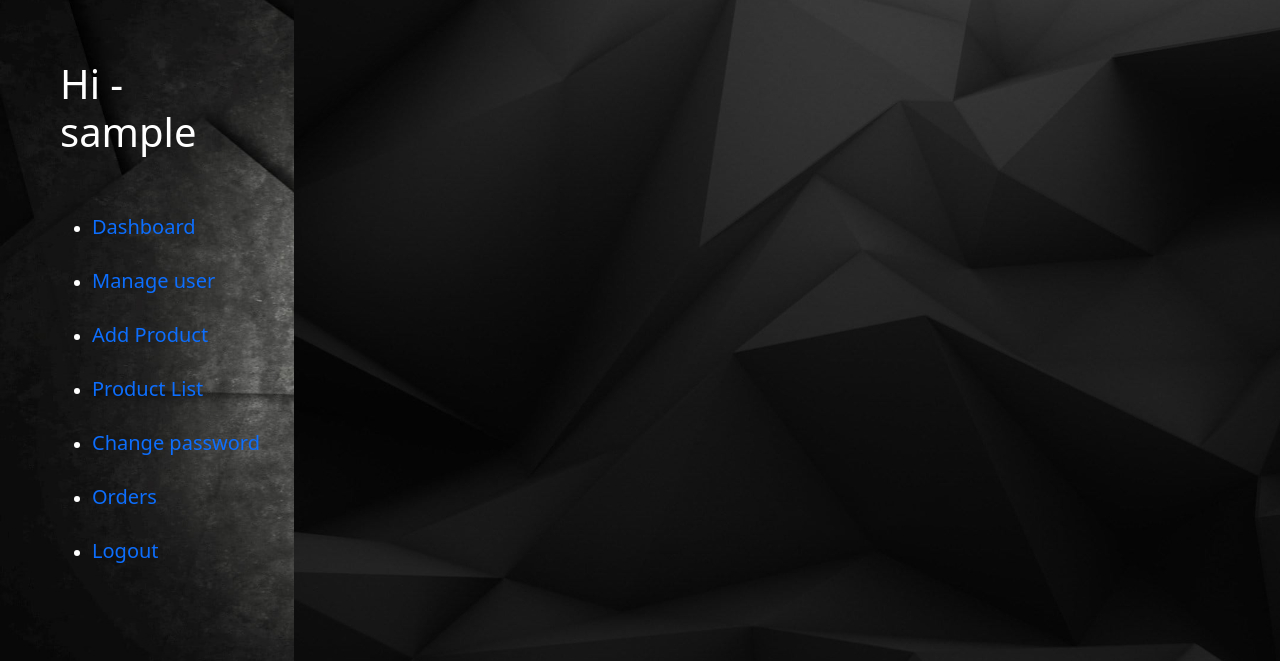
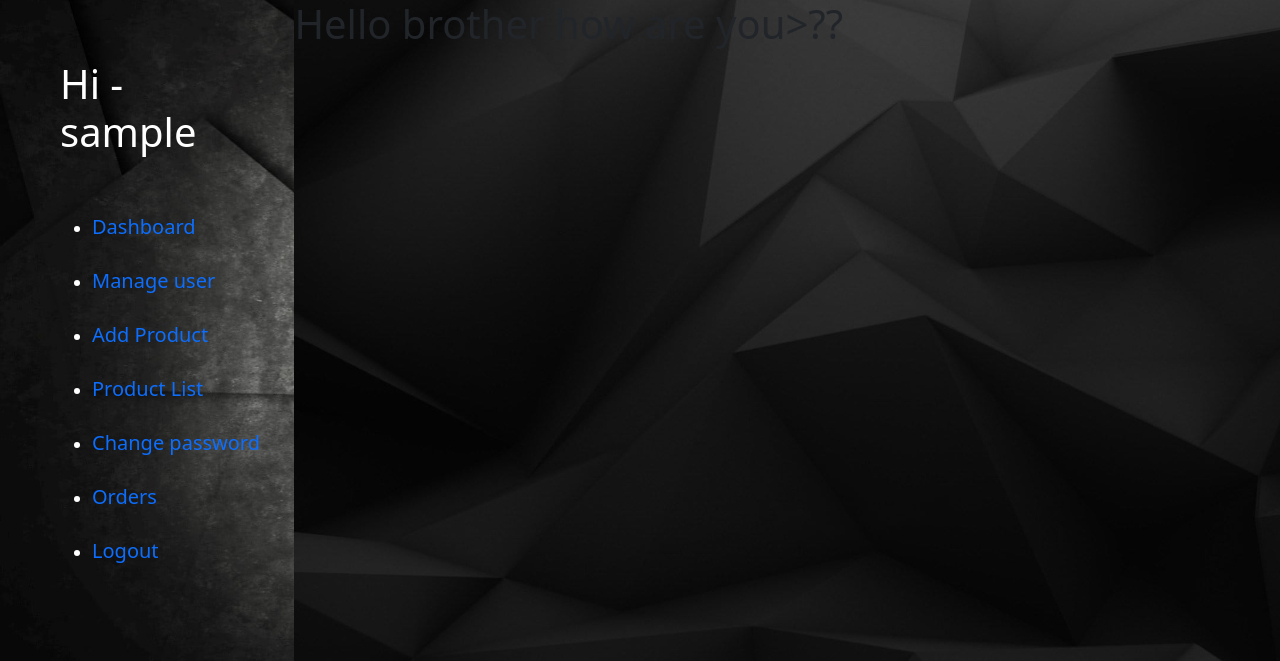
Before and after one commit to johmn123-wq/Online-Shopping-Store, a PHP site: page /admin/product_list.php in a window 1280 px wide. Shown: the top 661 px of the page. Run offline with PHP 8.4, Linux system fonts and the light colour scheme; the visitor is signed in with stand-in values (Sample User, id 1).

Commit message:
productlist

```diff
--- a/admin/product_list.php
+++ b/admin/product_list.php
@@ -35,6 +35,6 @@ include "Sidenav.php";
 
  <body >
 
-
+<h1>Hello brother how are you>??</h1>
  </body>
  </html>
```
Also changed, not shown: temo.php (deleted).
